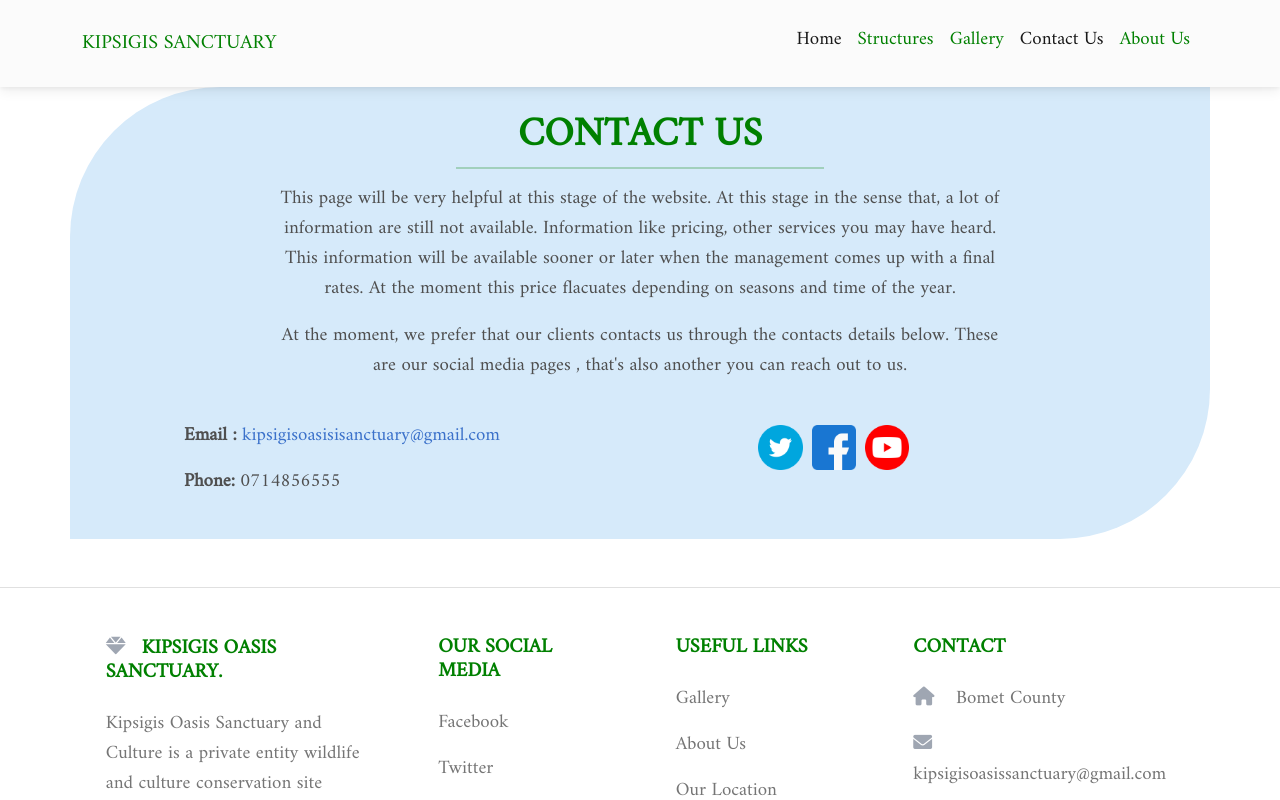
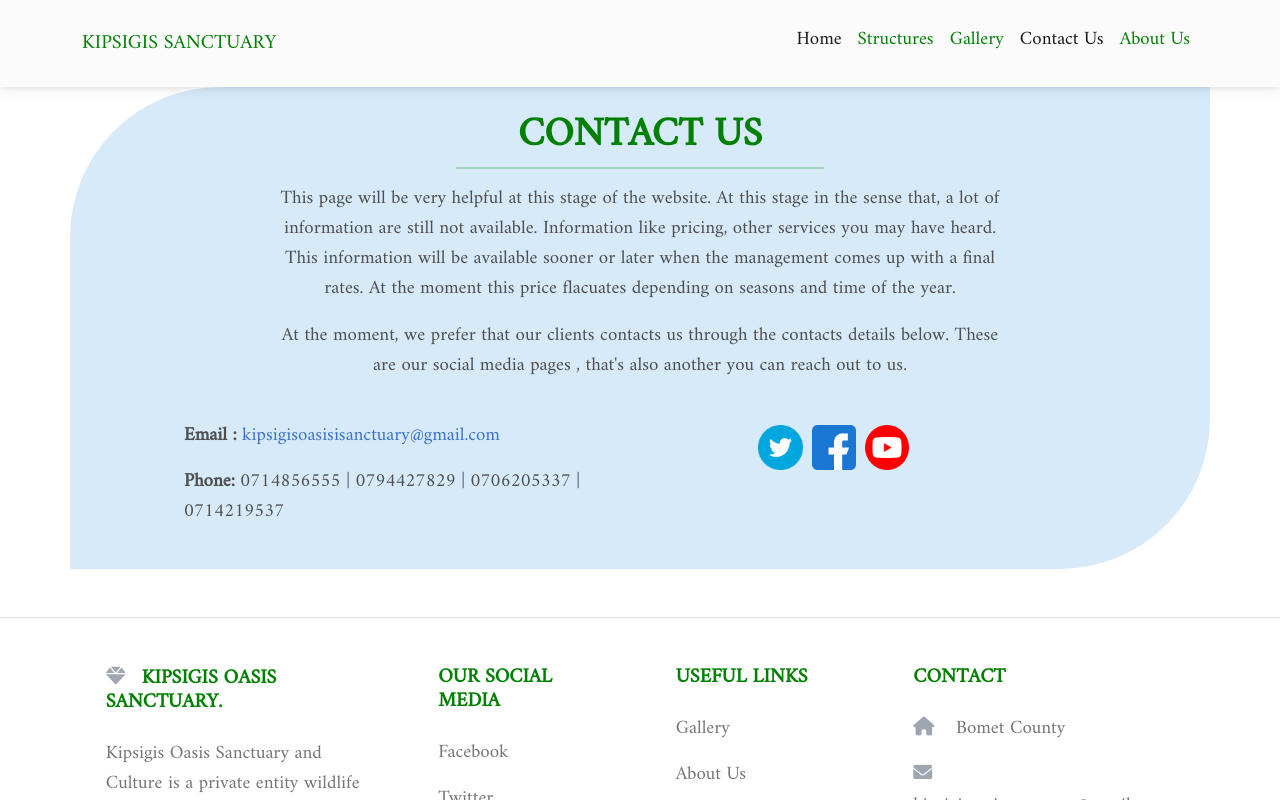
Before and after one commit to Vitalis-Kirui/Oasis-Sanctuary, an Angular app in the folder Sanctuary-UI/: page /contact-us in a window 1280 px wide. Shown: the top 800 px of the page. Built offline with nearby package versions, Linux system fonts and the light colour scheme.

Commit message:
adding more contact details

```diff
--- a/Sanctuary-UI/src/app/Components/contact-us/contact-us.component.html
+++ b/Sanctuary-UI/src/app/Components/contact-us/contact-us.component.html
@@ -30,7 +30,7 @@
         <div class="col-md-6 left">
             <p><strong>Email : </strong> <a
                     href="kipsigisoasisisanctuary@gmail.com">kipsigisoasisisanctuary@gmail.com</a></p>
-            <p><strong>Phone: </strong> 0714856555</p>
+            <p><strong>Phone: </strong> 0714856555 | 0794427829 | 0706205337 | 0714219537</p>
         </div>
 
         <div class="col-md-6 icons">
```
